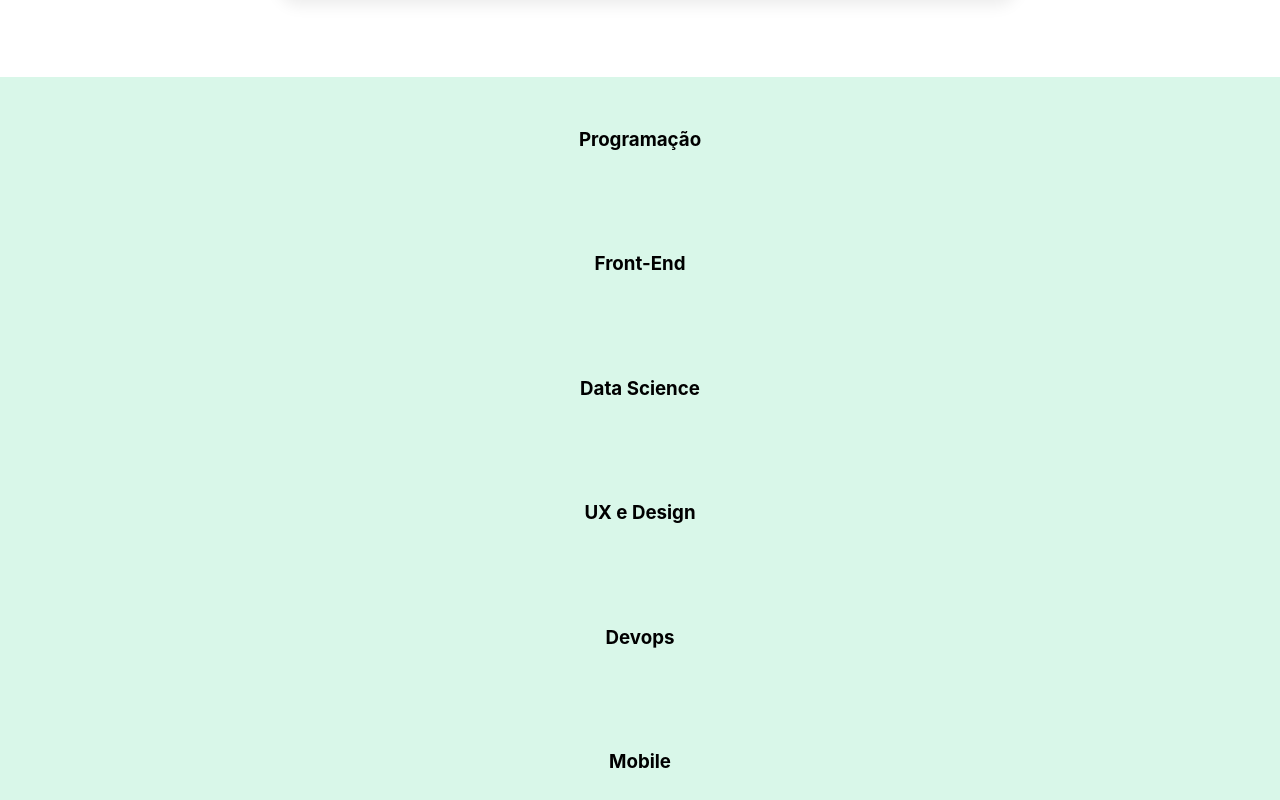
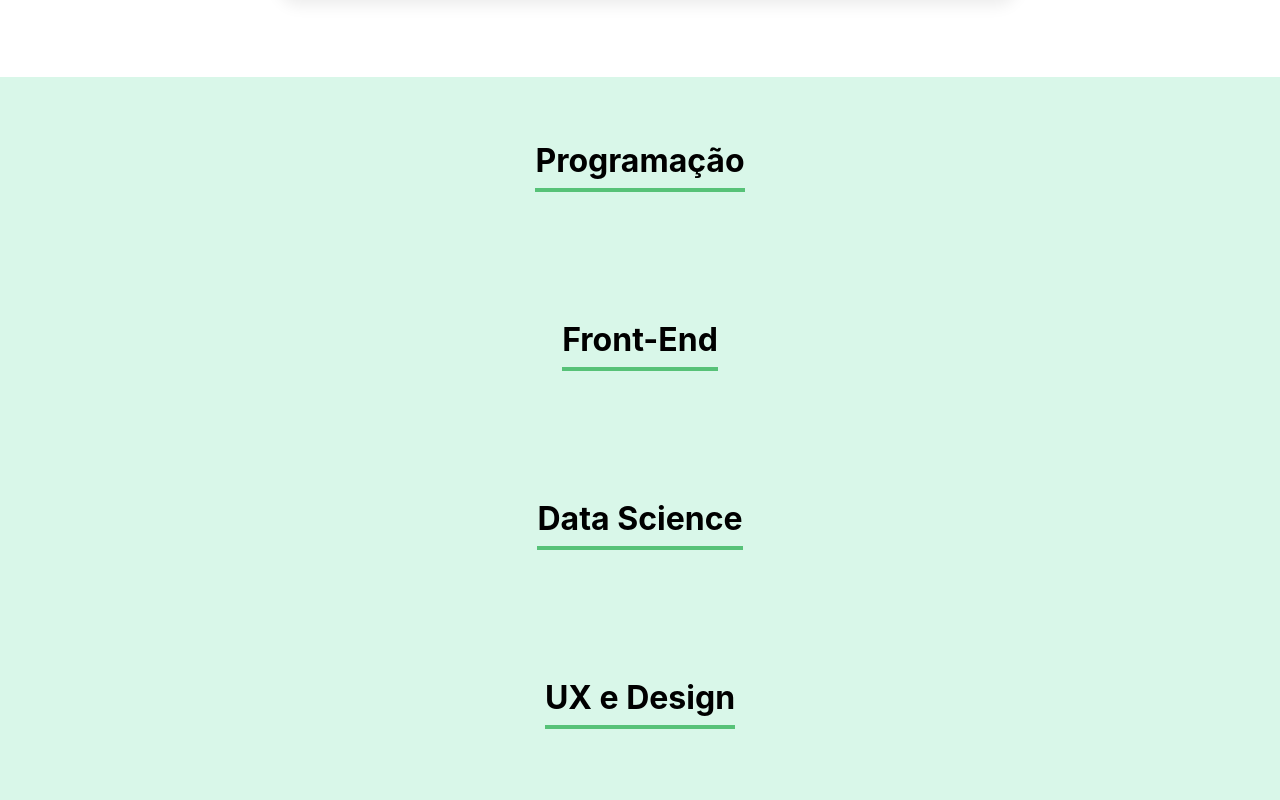
Before and after one commit to raqmarangoni/alura-react-class, a React (Create React App) app: page / in a window 1280 px wide. Shown: the part 1400-2200 px from the top of the page. Built offline with nearby package versions, Linux system fonts and the light colour scheme.

Commit message:
fix: class name team

```diff
--- a/src/components/Team/Team.css
+++ b/src/components/Team/Team.css
@@ -4,7 +4,7 @@
     background-color: #D9F7E9;
 }
 
-.time h3 {
+.team h3 {
     font-size: 32px;
     border-bottom: 4px solid #57C278;
     display: inline-block;
```
